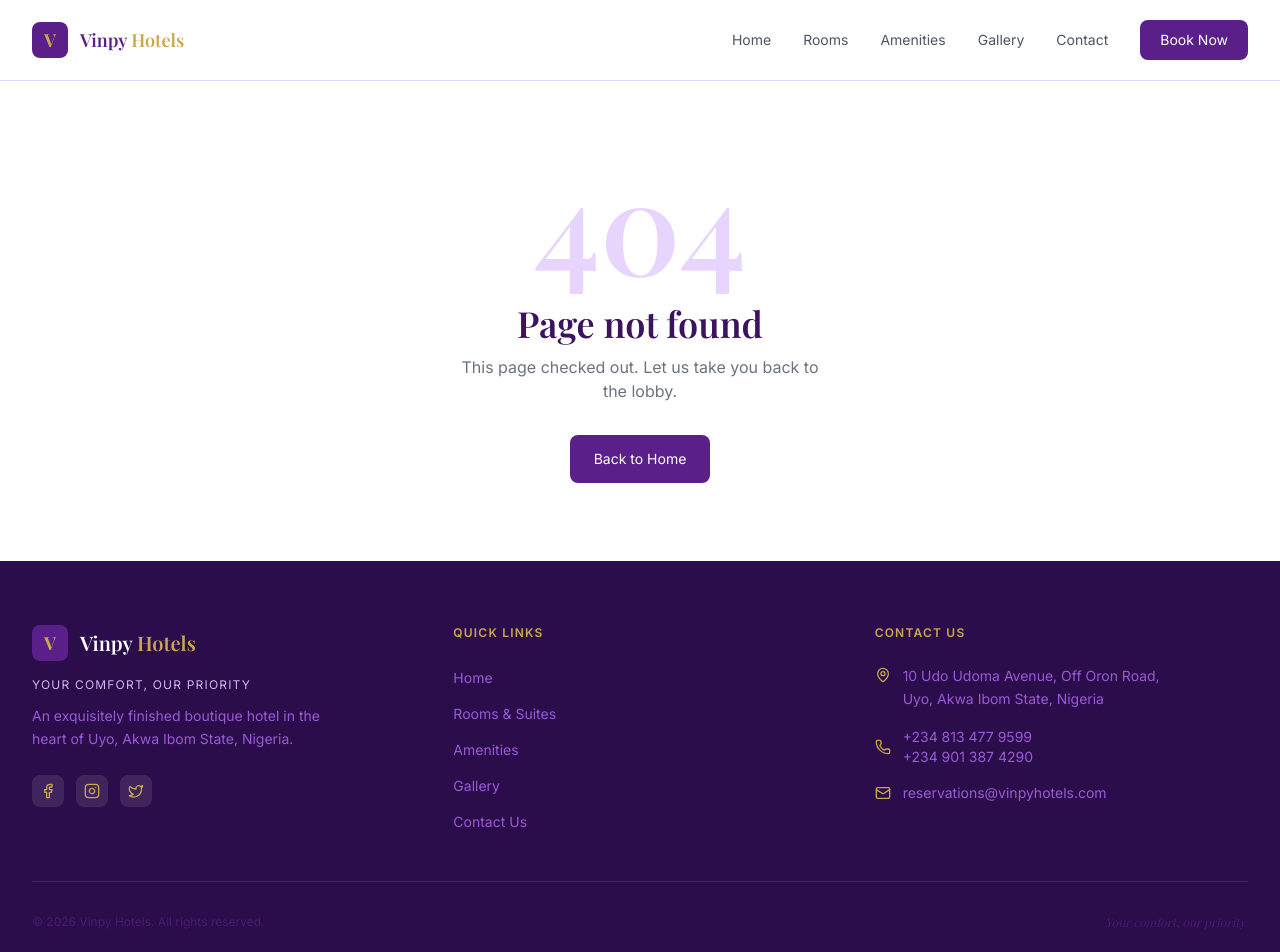
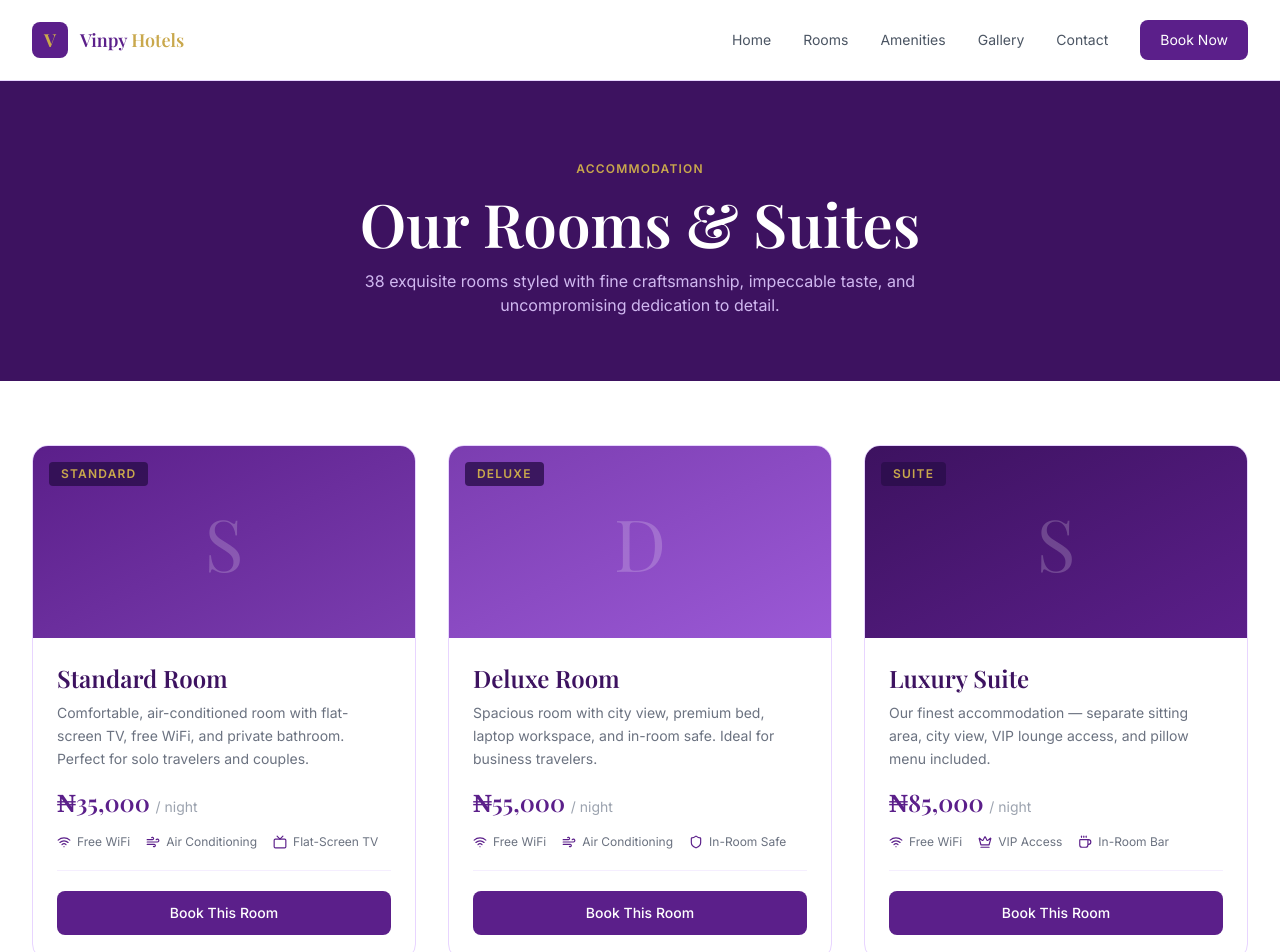
Before and after one commit to peculiar157/Vinpy-Hotels, a Next.js app: page /rooms/rooms in a window 1280 px wide. Before the commit this address had no page. Shown: the top 952 px of the page. Built offline with nearby package versions, Linux system fonts and the light colour scheme; a web font is replaced by a local one.

Commit message:
Create page.tsx

```diff
--- /dev/null
+++ b/app/rooms/rooms/page.tsx
@@ -0,0 +1,111 @@
+import Link from "next/link";
+import { Wifi, Wind, Tv, Shield, Coffee, Crown } from "lucide-react";
+import type { Metadata } from "next";
+
+export const metadata: Metadata = { title: "Rooms & Suites" };
+
+const rooms = [
+  {
+    type: "Standard",
+    title: "Standard Room",
+    desc: "Comfortable, air-conditioned room with flat-screen TV, free WiFi, and private bathroom. Perfect for solo travelers and couples.",
+    price: "₦35,000",
+    gradient: "from-purple-500 to-purple-400",
+    features: [
+      { icon: Wifi, label: "Free WiFi" },
+      { icon: Wind, label: "Air Conditioning" },
+      { icon: Tv, label: "Flat-Screen TV" },
+    ],
+  },
+  {
+    type: "Deluxe",
+    title: "Deluxe Room",
+    desc: "Spacious room with city view, premium bed, laptop workspace, and in-room safe. Ideal for business travelers.",
+    price: "₦55,000",
+    gradient: "from-purple-400 to-purple-300",
+    features: [
+      { icon: Wifi, label: "Free WiFi" },
+      { icon: Wind, label: "Air Conditioning" },
+      { icon: Shield, label: "In-Room Safe" },
+    ],
+  },
+  {
+    type: "Suite",
+    title: "Luxury Suite",
+    desc: "Our finest accommodation — separate sitting area, city view, VIP lounge access, and pillow menu included.",
+    price: "₦85,000",
+    gradient: "from-purple-700 to-purple-500",
+    features: [
+      { icon: Wifi, label: "Free WiFi" },
+      { icon: Crown, label: "VIP Access" },
+      { icon: Coffee, label: "In-Room Bar" },
+    ],
+  },
+];
+
+export default function RoomsPage() {
+  return (
+    <div>
+      <section className="bg-purple-700 pt-20 pb-16 px-6 text-center">
+        <p className="font-inter text-xs font-semibold text-gold-400 uppercase tracking-widest mb-4">Accommodation</p>
+        <h1 className="font-playfair text-5xl md:text-6xl font-semibold text-white mb-4">
+          Our Rooms & Suites
+        </h1>
+        <p className="font-inter text-purple-200 max-w-xl mx-auto">
+          38 exquisite rooms styled with fine craftsmanship, impeccable taste, and uncompromising dedication to detail.
+        </p>
+      </section>
+
+      <section className="max-w-7xl mx-auto px-6 lg:px-8 py-16">
+        <div className="grid md:grid-cols-3 gap-8">
+          {rooms.map((room) => (
+            <div key={room.title} className="bg-white border border-purple-100 rounded-2xl overflow-hidden hover:shadow-xl hover:-translate-y-1 transition-all duration-300">
+              <div className={`h-48 bg-gradient-to-br ${room.gradient} flex items-center justify-center relative`}>
+                <div className="text-white/20 font-playfair text-7xl">{room.type[0]}</div>
+                <div className="absolute top-4 left-4 bg-purple-800/80 text-gold-400 text-xs font-semibold tracking-widest uppercase px-3 py-1 rounded">
+                  {room.type}
+                </div>
+              </div>
+              <div className="p-6">
+                <h3 className="font-playfair text-2xl font-semibold text-purple-700 mb-2">{room.title}</h3>
+                <p className="font-inter text-sm text-gray-500 leading-relaxed mb-4">{room.desc}</p>
+                <div className="font-playfair text-2xl font-semibold text-purple-500 mb-4">
+                  {room.price} <span className="font-inter text-sm font-normal text-gray-400">/ night</span>
+                </div>
+                <div className="flex gap-4 mb-5 pb-5 border-b border-purple-50">
+                  {room.features.map(({ icon: Icon, label }) => (
+                    <div key={label} className="flex items-center gap-1.5 font-inter text-xs text-gray-500">
+                      <Icon className="w-3.5 h-3.5 text-purple-500" />
+                      {label}
+                    </div>
+                  ))}
+                </div>
+                <Link
+                  href="/contact"
+                  className="block text-center bg-purple-500 text-white font-inter text-sm font-medium py-3 rounded-lg hover:bg-purple-600 transition-colors"
+                >
+                  Book This Room
+                </Link>
+              </div>
+            </div>
+          ))}
+        </div>
+
+        <div className="mt-12 bg-purple-50 border border-purple-100 rounded-2xl p-8 flex flex-col md:flex-row items-center justify-between gap-6">
+          <div>
+            <h3 className="font-playfair text-2xl font-semibold text-purple-700 mb-2">Need help choosing?</h3>
+            <p className="font-inter text-sm text-gray-500">Call us and our team will help you find the perfect room for your stay.</p>
+          </div>
+          <div className="flex gap-4 flex-shrink-0">
+            <Link href="/contact" className="bg-purple-500 text-white font-inter text-sm px-6 py-3 rounded-lg hover:bg-purple-600 transition-colors">
+              Contact Us
+            </Link>
+            <a href="tel:+2348134779599" className="border border-purple-500 text-purple-500 font-inter text-sm px-6 py-3 rounded-lg hover:bg-purple-50 transition-colors">
+              Call Us
+            </a>
+          </div>
+        </div>
+      </section>
+    </div>
+  );
+}
```
